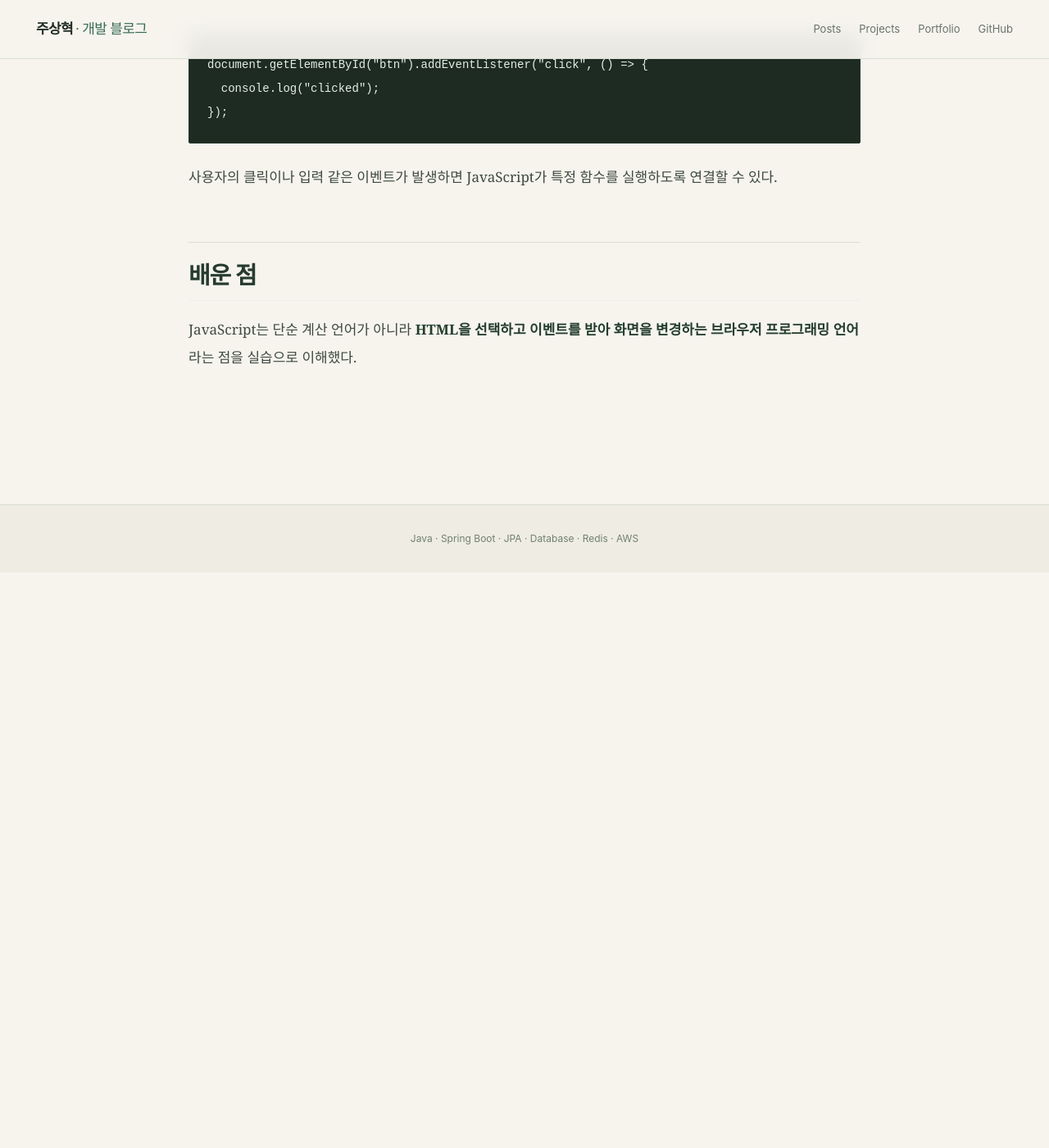
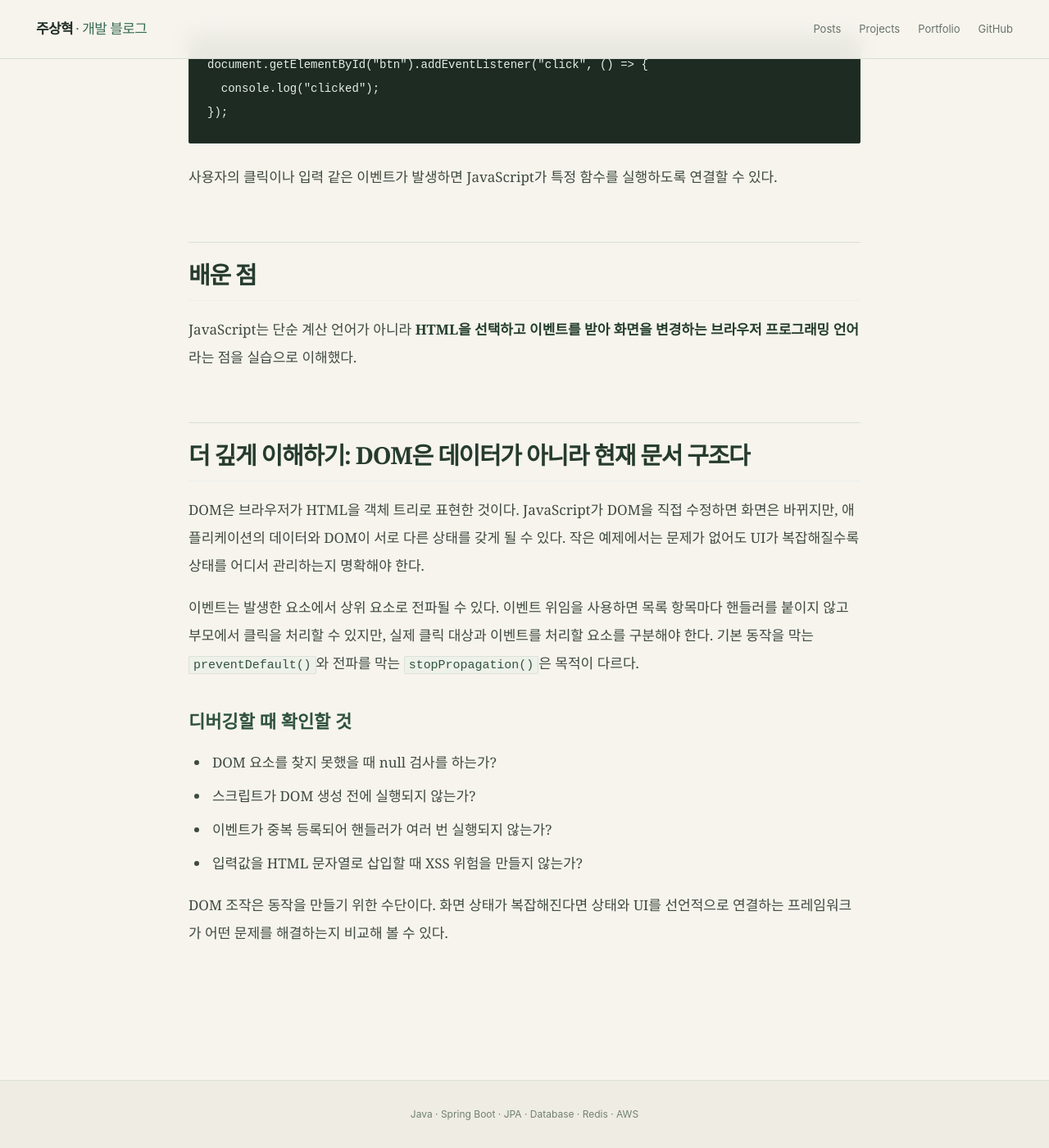
Before and after one commit to zuzusnasna/zuzusnasna.github.io, a Jekyll site: the page built from _posts/2026-10-03-javascript-dom-event.md, in a window 1280 px wide and 1400 px high, scrolled down 1460 px. Shown: the whole window at 82% size. Built offline with Jekyll 4.4.1, drawn with Linux system fonts in a browser that asks for light colours; before the commit the page ends 2158 px from its top, so only the background shows below that.

Commit message:
docs: expand study posts with reasoning and practice checks

```diff
--- a/_posts/2026-10-03-javascript-dom-event.md
+++ b/_posts/2026-10-03-javascript-dom-event.md
@@ -45,3 +45,17 @@ document.getElementById("btn").addEventListener("click", () => {
 ## 배운 점
 
 JavaScript는 단순 계산 언어가 아니라 **HTML을 선택하고 이벤트를 받아 화면을 변경하는 브라우저 프로그래밍 언어**라는 점을 실습으로 이해했다.
+
+## 더 깊게 이해하기: DOM은 데이터가 아니라 현재 문서 구조다
+
+DOM은 브라우저가 HTML을 객체 트리로 표현한 것이다. JavaScript가 DOM을 직접 수정하면 화면은 바뀌지만, 애플리케이션의 데이터와 DOM이 서로 다른 상태를 갖게 될 수 있다. 작은 예제에서는 문제가 없어도 UI가 복잡해질수록 상태를 어디서 관리하는지 명확해야 한다.
+
+이벤트는 발생한 요소에서 상위 요소로 전파될 수 있다. 이벤트 위임을 사용하면 목록 항목마다 핸들러를 붙이지 않고 부모에서 클릭을 처리할 수 있지만, 실제 클릭 대상과 이벤트를 처리할 요소를 구분해야 한다. 기본 동작을 막는 `preventDefault()`와 전파를 막는 `stopPropagation()`은 목적이 다르다.
+
+### 디버깅할 때 확인할 것
+- DOM 요소를 찾지 못했을 때 null 검사를 하는가?
+- 스크립트가 DOM 생성 전에 실행되지 않는가?
+- 이벤트가 중복 등록되어 핸들러가 여러 번 실행되지 않는가?
+- 입력값을 HTML 문자열로 삽입할 때 XSS 위험을 만들지 않는가?
+
+DOM 조작은 동작을 만들기 위한 수단이다. 화면 상태가 복잡해진다면 상태와 UI를 선언적으로 연결하는 프레임워크가 어떤 문제를 해결하는지 비교해 볼 수 있다.
```
